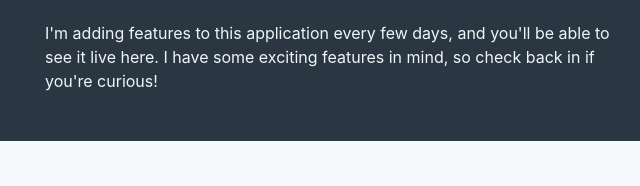
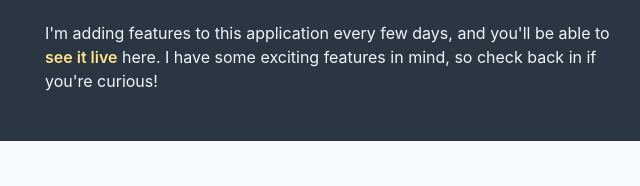
Before and after one commit to funnyr0b0t/personal-site, a plain HTML site: page index.html in a window 1280 px wide. Shown: the part 2896-3082 px from the top of the page, 307-947 px from the left. Drawn offline with Linux system fonts and the light colour scheme.

Commit message:
Updated folio project link

```diff
--- a/index.html
+++ b/index.html
@@ -637,11 +637,11 @@
             with other users in real time.</p>
           <br />
           <p>I'm adding features to this application every few days, and you'll
-            be able to see it live here.
-            <!-- <a
+            be able to
+            <a
               class="title is-6 has-text-warning"
-              href="#"
-            >see it live here</a> -->
+              href="https://pmx-react-mui.web.app"
+            >see it live</a> here.
             I have some exciting features in mind, so check back in if you're
             curious!
           </p>
```
